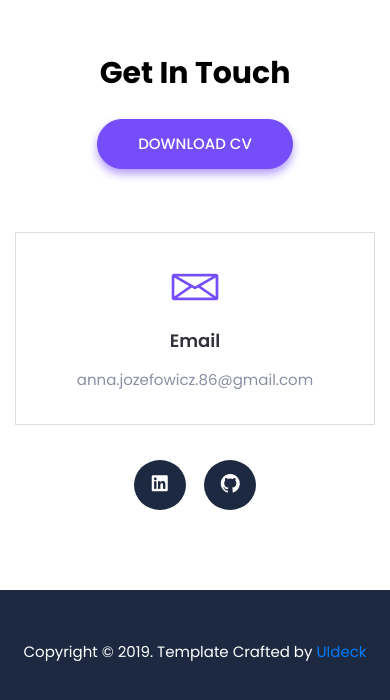
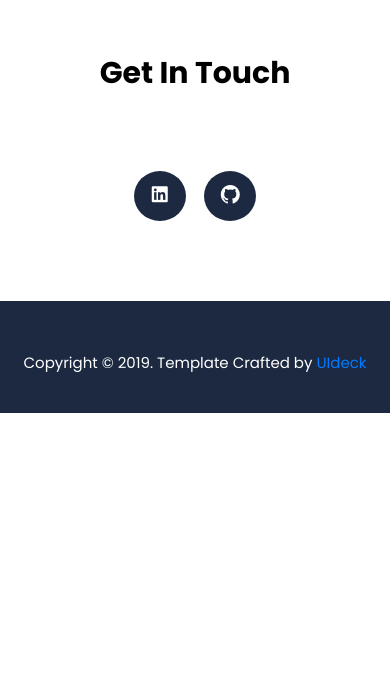
Before and after one commit to jozefowiczanna/jozefowiczanna.github.io, a website: page index.html in a window 390 px wide. Shown: the part 6141-6841 px from the top of the page. After the commit the page ends 6554 px from the top, so only its background shows below. Drawn offline with Linux system fonts and the light colour scheme; files whose address does not match are found by name.

Commit message:
contact update

```diff
--- a/index.html
+++ b/index.html
@@ -384,21 +384,7 @@
         <div class="col-lg-8">
           <div class="section-title text-center pb-25">
             <h2 class="title">Get In Touch</h2>
-            <a href="assets/anna_jozefowicz_cv_en.pdf" class="main-btn m-2">Download CV</a>
           </div> <!-- section title -->
-        </div>
-      </div> <!-- row -->
-      <div class="row justify-content-center">
-        <div class="col-lg-4 col-md-6 col-sm-7">
-          <div class="contact-box text-center mt-30">
-            <div class="contact-icon">
-              <i class="lni-envelope"></i>
-            </div>
-            <div class="contact-content">
-              <h6 class="contact-title">Email</h6>
-              <p>anna.jozefowicz.86@gmail.com</p>
-            </div>
-          </div> <!-- contact box -->
         </div>
       </div> <!-- row -->
 
```
Also changed, not shown: 1 other file.
